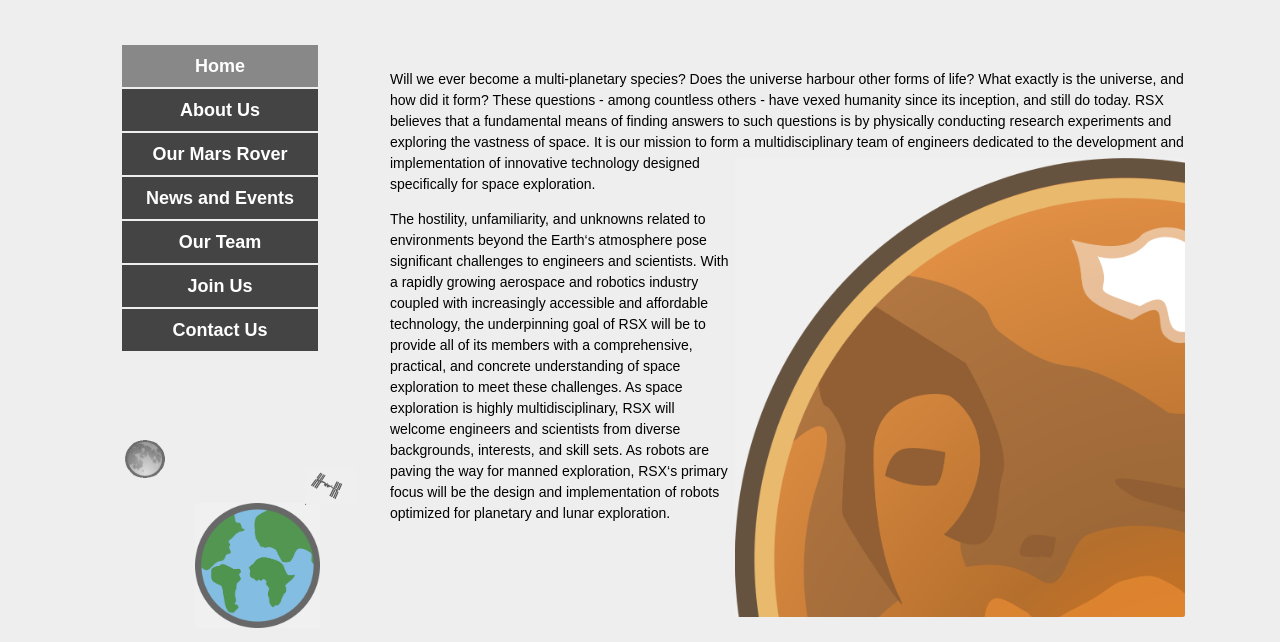
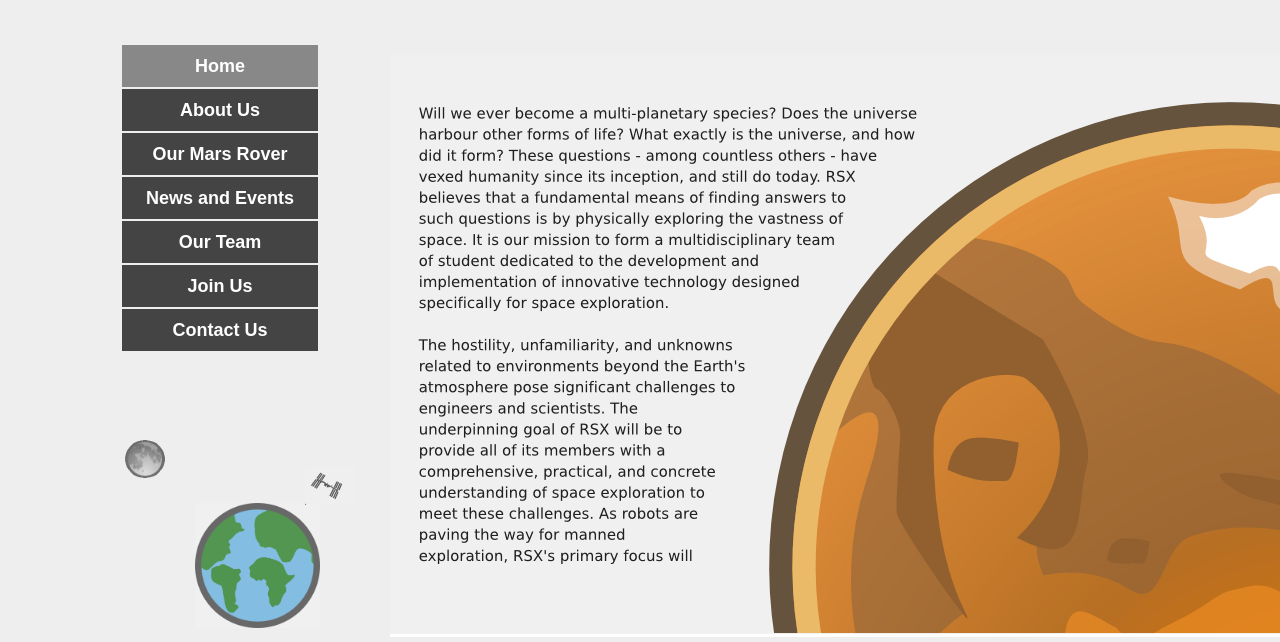
Before and after one commit to Helena-Liu/RSX-Web, a plain HTML site: page rsx-utoronto.html in a window 1280 px wide. Shown: the part 155-797 px from the top of the page. Drawn offline with nearby package versions, Linux system fonts and the light colour scheme.

Commit message:
from svg

```diff
--- a/rsx-utoronto.html
+++ b/rsx-utoronto.html
@@ -81,12 +81,7 @@
 		</div>
 
 		<div class = "body-paragraphs">
-			<p>
-		Will we ever become a multi-planetary species?  Does the universe harbour other forms of life? What exactly is the universe, and how did it form? These questions - among countless others - have vexed humanity since its inception, and still do today. RSX believes that a fundamental means of finding answers to such questions is by physically conducting research experiments and exploring the vastness of space.   It is our mission to form a multidisciplinary team of engineers dedicated to the development and <img id = "mars-sphere" src = "./mars-sphere.png" alt="Mars image is currently unavailable" title = "Mars"/> implementation of innovative technology designed specifically for space exploration.
-			</p>
-			<p>
-		The hostility, unfamiliarity, and unknowns related to environments beyond the Earth&lsquo;s atmosphere pose significant challenges to engineers and scientists. With a rapidly growing aerospace and robotics industry coupled with increasingly accessible and affordable technology, the underpinning goal of RSX will be to provide all of its members with a comprehensive, practical, and concrete understanding of space exploration to meet these challenges. As space exploration is highly multidisciplinary, RSX will welcome engineers and scientists from diverse backgrounds, interests, and skill sets. As robots are paving the way for manned exploration, RSX&lsquo;s primary focus will be the design and implementation of robots optimized for planetary and lunar exploration.
-			</p>
+			<img id = "home-paragraph" src = "./home-paragraph.png" alt="text is currently unavailable" title = ""/>
 
 			<div id="copyright">Website copyright 2013 &copy; University of Toronto Robotics for Space Exploration Team <br> <br>
 			Contact: <a href="mailto:rsx.utoronto@gmail.com">mailto:rsx.utoronto@gmail.com</a>
```
